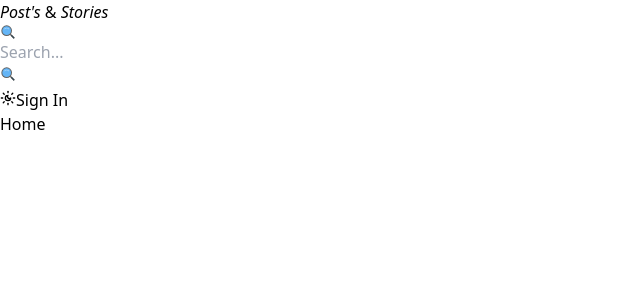
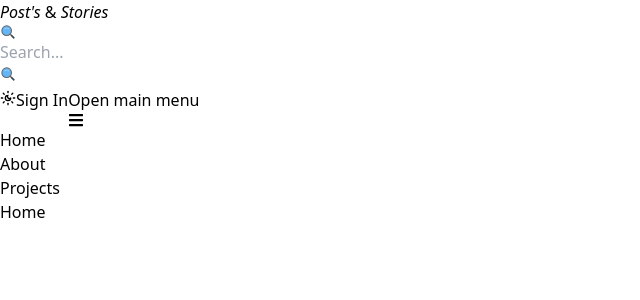
Before and after one commit to amit035/Blog-App, a React (Vite) app in the folder client/: page / in a window 1280 px wide. Shown: the top 300 px of the page, without its empty margins (0-640 px from the left). Built offline with nearby package versions, Linux system fonts and the light colour scheme.

Commit message:
Adding Navbar Links & Toggle

```diff
--- a/client/src/Components/Header.jsx
+++ b/client/src/Components/Header.jsx
@@ -1,10 +1,11 @@
 import { Button, Navbar, TextInput } from 'flowbite-react'
 import React from 'react'
-import { Link } from 'react-router-dom'
+import { Link,useLocation } from 'react-router-dom'
 import { FcSearch } from "react-icons/fc";
 import { LuSunMoon } from "react-icons/lu";
 
 const Header = () => {
+  const path = useLocation().pathname;
   return (
     <Navbar className='border-b-2'>
         <Link to="/" className='self-center whitespace-nowrap text-sm sm:text-xl font-semibold dark:text-white'>
@@ -21,7 +22,7 @@
         <Button className='w-12 h-10 lg:hidden' color='gray' pill>
             <FcSearch/>
         </Button>
-        <div className='flex gap-2'>
+        <div className='flex gap-2 md:order-2'>
             <Button className='w-12 h-10 hidden sm:inline' color='gray' pill>
                 <LuSunMoon/>
             </Button>
@@ -30,7 +31,25 @@
                     Sign In
                 </Button>
             </Link>
+            <Navbar.Toggle/>
         </div>
+            <Navbar.Collapse>
+                <Navbar.Link active={path=== "/"} as={'div'}>
+                    <Link to='/'>
+                        Home
+                    </Link>
+                </Navbar.Link>
+                <Navbar.Link active={path=== "/about"} as={'div'}>
+                    <Link to='/about'>
+                        About
+                    </Link>
+                </Navbar.Link>
+                <Navbar.Link active={path=== "/projects"} as={'div'}>
+                    <Link to='/projects'>
+                        Projects
+                    </Link>
+                </Navbar.Link>
+            </Navbar.Collapse>
     </Navbar>
   )
 }
```
